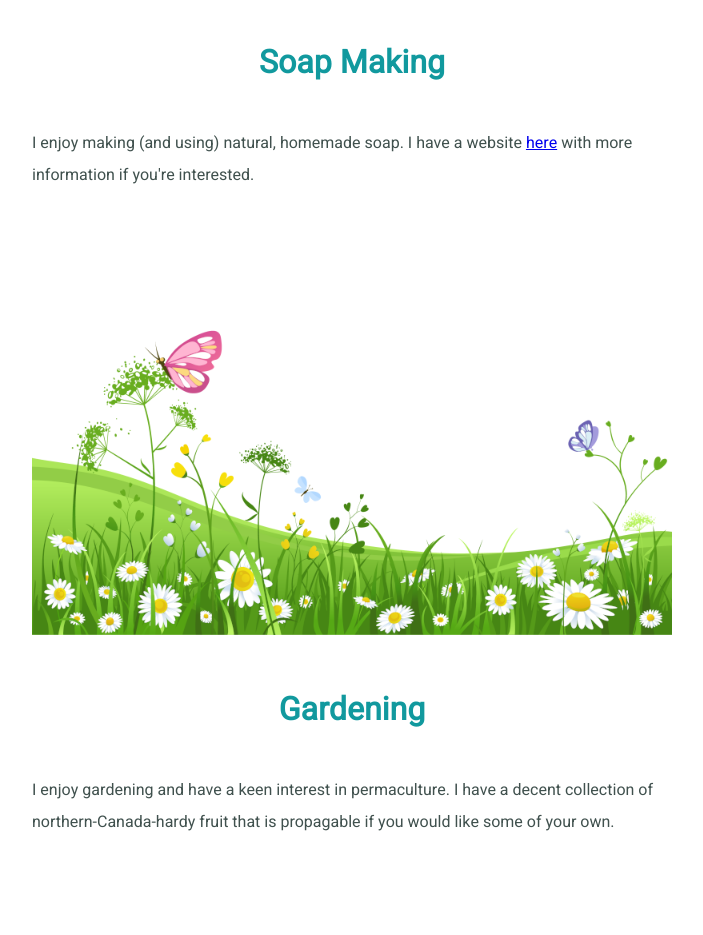
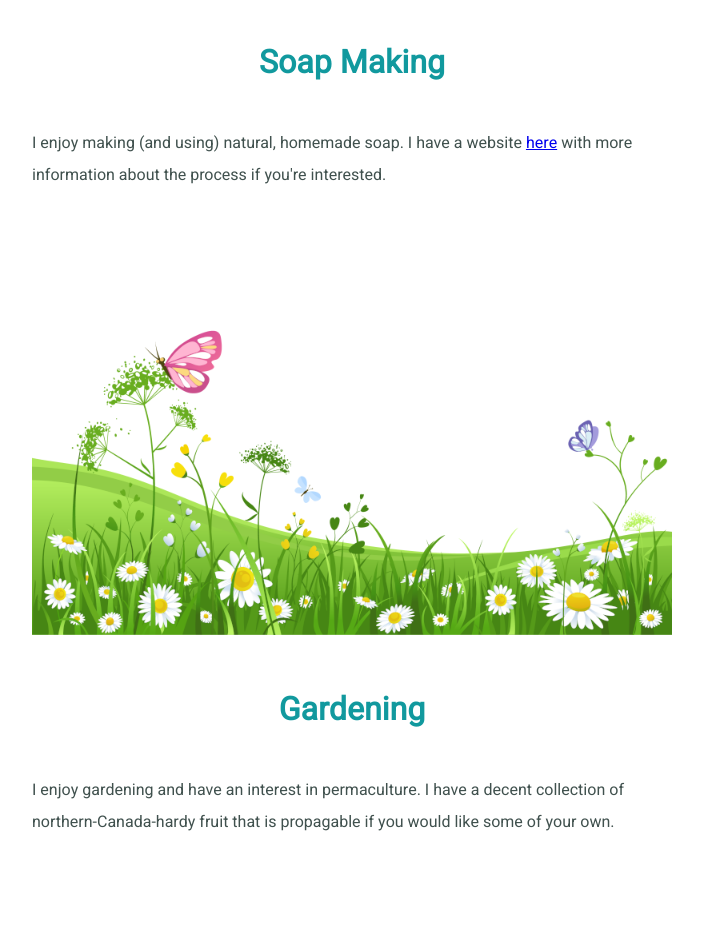
Before and after one commit to erinclavelle/cv, a plain HTML site: page index.html in a window 1280 px wide. Shown: the part 2380-3315 px from the top of the page, without its empty margins (288-991 px from the left). Drawn offline with Linux system fonts and the light colour scheme.

Commit message:
Add files via upload

```diff
--- a/index.html
+++ b/index.html
@@ -65,17 +65,17 @@
     <div class="skill-row">
       <img class="soap" src="images/soap.png" alt="soap">
       <h3>Soap Making</h3>
-      <p align="left">I enjoy making (and using) natural, homemade soap.  I have a website <a href="https://homemadenaturalsoapca.wordpress.com">here</a> with more information if you're interested.</p>
+      <p align="left">I enjoy making (and using) natural, homemade soap.  I have a website <a href="https://homemadenaturalsoapca.wordpress.com">here</a> with more information about the process if you're interested.</p>
     </div>
     <div class="skill-row">
       <img class="garden" src="images/garden.png" alt="garden">
       <h3>Gardening</h3>
-      <p align="left">I enjoy gardening and have a keen interest in permaculture.  I have a decent collection of northern-Canada-hardy fruit that is propagable if you would like some of your own.</p>
+      <p align="left">I enjoy gardening and have an interest in permaculture.  I have a decent collection of northern-Canada-hardy fruit that is propagable if you would like some of your own.</p>
     </div>
     <div class="skill-row">
       <img class="pi" src="images/pi.png" alt="pi">
       <h3>Solar Pi</h3>
-      <p align="left">I am currently working on setting up a server to run on a solar powered raspberry pi for our collective sanity and convenience when we are trying to work and play out of range of the wider internet.  So far I am finding it a slow process but I am learning a ton and enjoying the process.</p>
+      <p align="left">I am currently working on setting up a server to run on a solar powered raspberry pi for our collective sanity and convenience when we are trying to work and play out of range of the wider internet.  So far I am finding it slow because there is a huge gap between what I know and what I need to know, but I am learning a ton and enjoying the process.</p>
     </div>
   </div>
   <hr>
```
